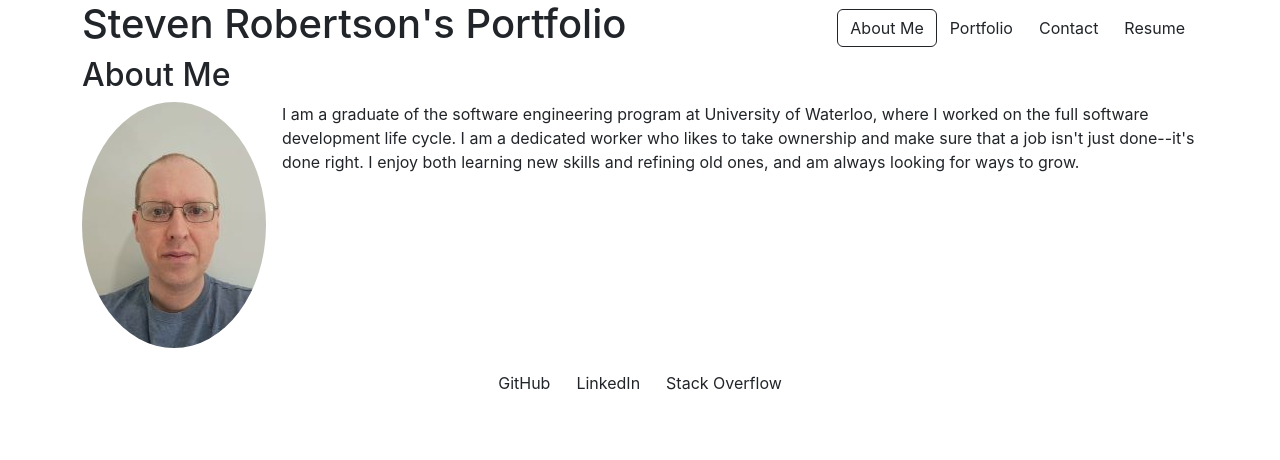
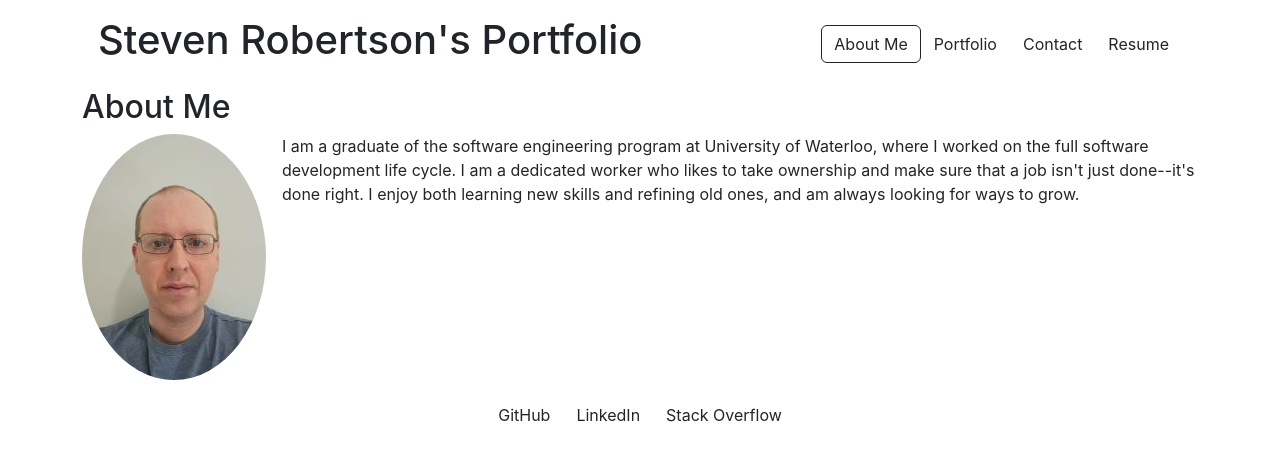
Before and after one commit to s2robertson/react-portfolio, a React (Create React App) app: page / in a window 1280 px wide. Shown: the top 460 px of the page. Built offline with nearby package versions, Linux system fonts and the light colour scheme.

Commit message:
made header full-width

```diff
--- a/src/components/Header.js
+++ b/src/components/Header.js
@@ -1,8 +1,10 @@
 function Header({ children }) {
     return (
-        <header className="d-flex flex-column flex-lg-row align-items-center">
-            <h1 className="text-center text-lg-start flex-grow-1">Steven Robertson's Portfolio</h1>
-            {children}
+        <header className="bg-custom">
+            <div className="container p-3 d-flex flex-column flex-lg-row align-items-center">
+                <h1 className="text-center text-lg-start flex-grow-1">Steven Robertson's Portfolio</h1>
+                {children}
+            </div>
         </header>
     )
 }
```
